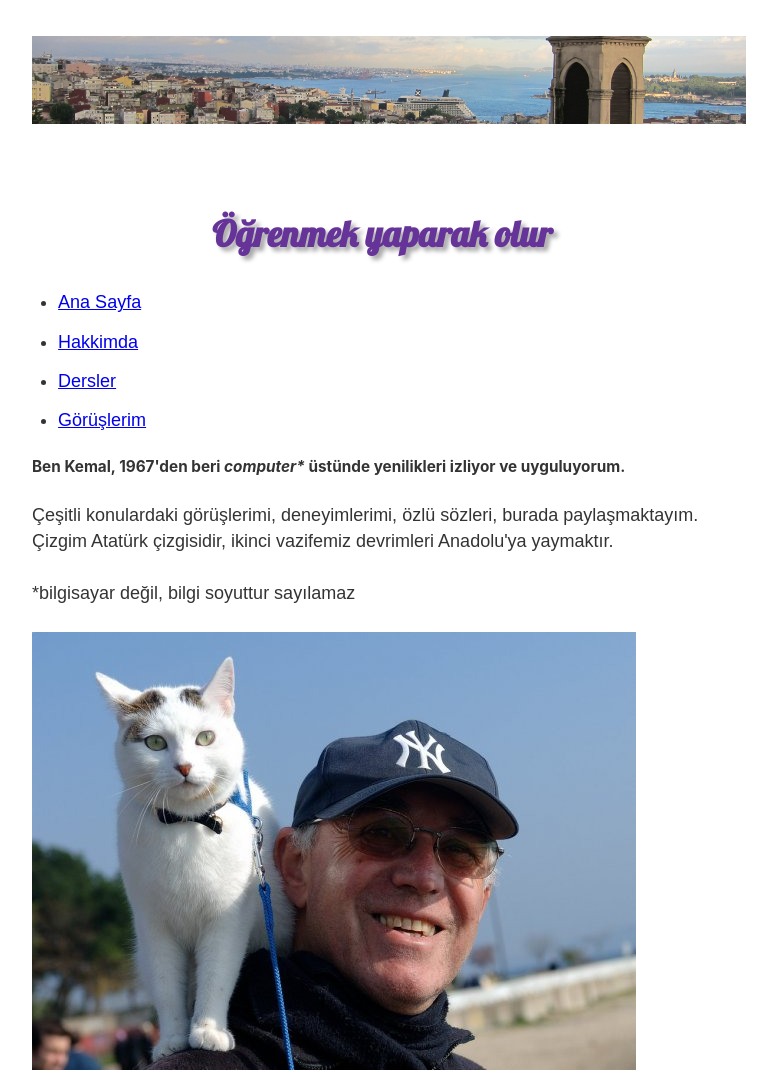
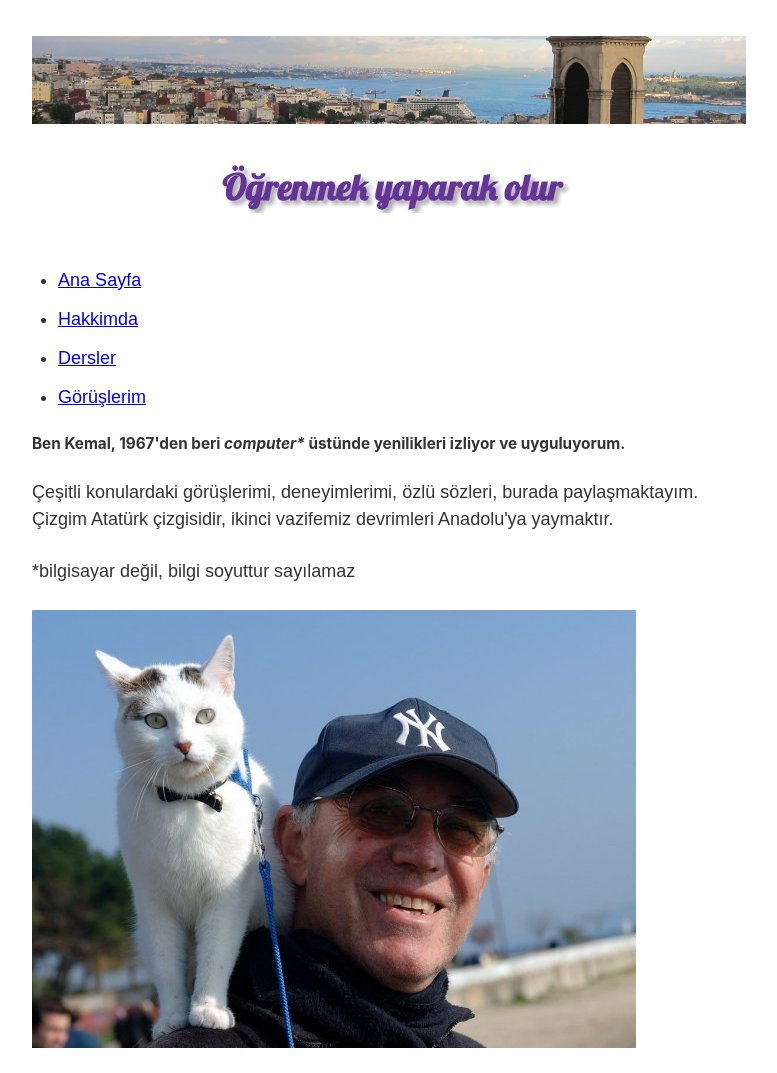
Before and after one commit to kemalgencay/yeni, a Gatsby site: page / in a window 1280 px wide. Shown: the top 1073 px of the page, without its empty margins (251-1028 px from the left). Built offline with nearby package versions, Linux system fonts and the light colour scheme; Gatsby itself is replaced by a stand-in of ours.

Commit message:
Başlık yerleştirme

```diff
--- a/src/components/header.js
+++ b/src/components/header.js
@@ -11,10 +11,15 @@ const Header = () => {
           alt="bir Istanbul manzarası"
           src="../../content/images/header1.jpg"
         ></StaticImage>
+        <StaticImage
+          className={styles.picture}
+          alt="Öğrenmek yaparak olur"
+          src="../../content/images/ogrenmek.jpg"
+        ></StaticImage>
       </div>
-      <div>
+      {/* <div>
         <h1 className={styles.title}>Öğrenmek yaparak olur</h1>
-      </div>
+      </div> */}
       <nav>
         <ul className={styles.navList}>
           <li>
--- a/src/components/header.module.scss
+++ b/src/components/header.module.scss
@@ -5,8 +5,8 @@
 }
 
 .picture {
-  margin-left: auto;
-  margin-bottom: 1rem;
+  margin-left: 10rem;
+  margin-top: 2rem;
 }
 
 .title {
```
